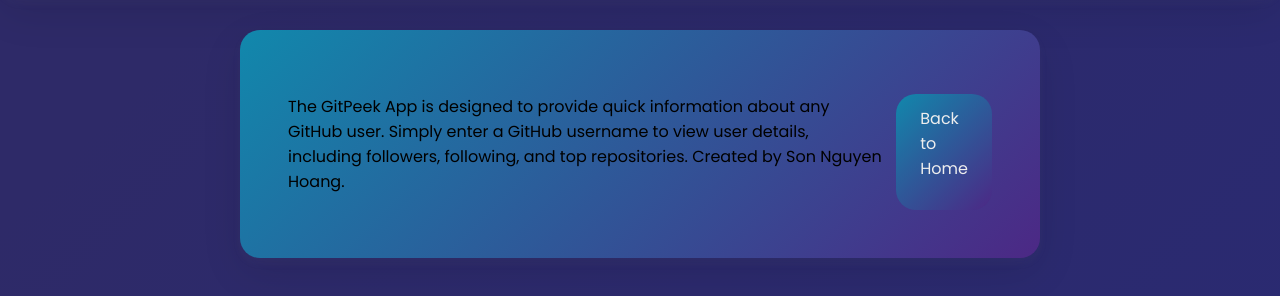
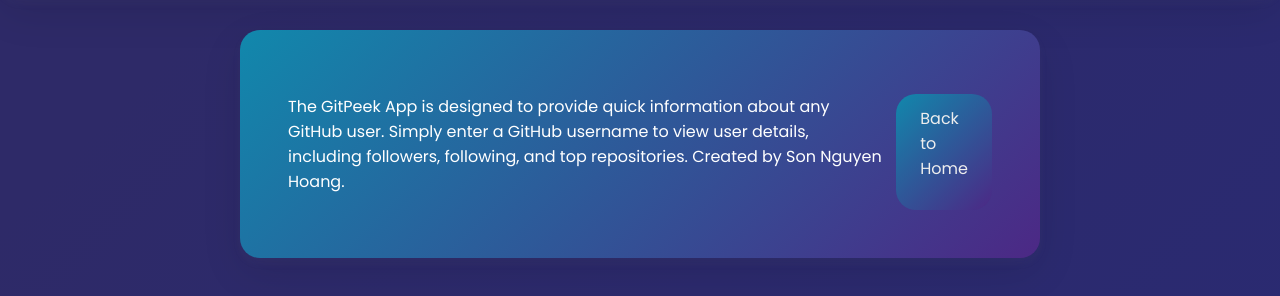
Before and after one commit to hoangsonww/The-GitPeek-App, a plain HTML site: page about.html in a window 1280 px wide. Shown: the part 320-616 px from the top of the page. Drawn offline with Linux system fonts and the light colour scheme.

Commit message:
Update about.html

```diff
--- a/about.html
+++ b/about.html
@@ -12,7 +12,7 @@
 </header>
 <main>
     <div class="card">
-        <p>The GitPeek App is designed to provide quick information about any GitHub user. Simply enter a GitHub username to view user details, including followers, following, and top repositories. Created by Son Nguyen Hoang.</p>
+        <p style="color: white">The GitPeek App is designed to provide quick information about any GitHub user. Simply enter a GitHub username to view user details, including followers, following, and top repositories. Created by Son Nguyen Hoang.</p>
         <a href="index.html" class="back-btn">Back to Home</a>
     </div>
 </main>
```
